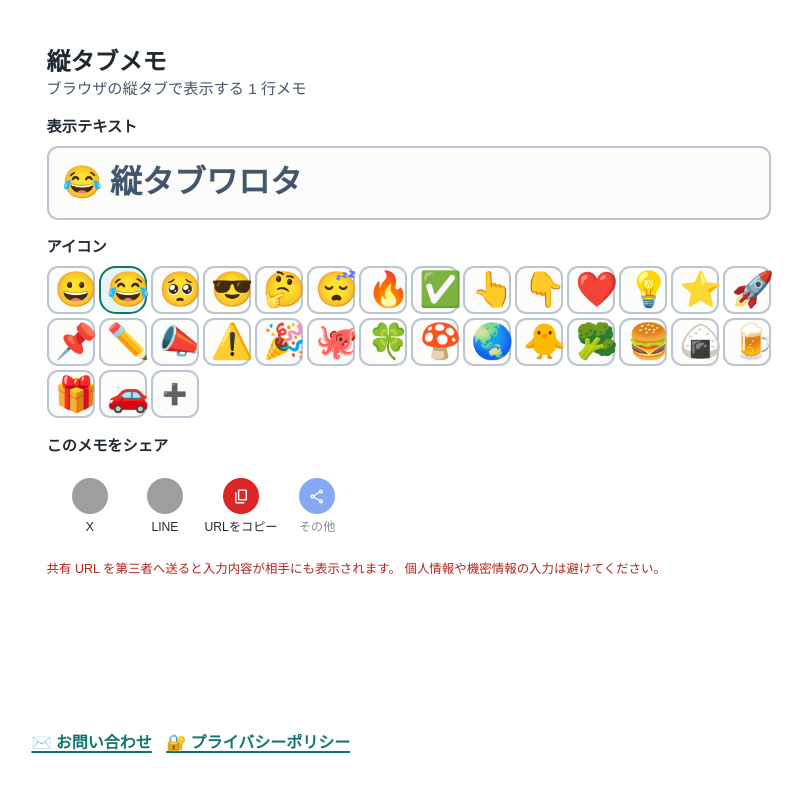
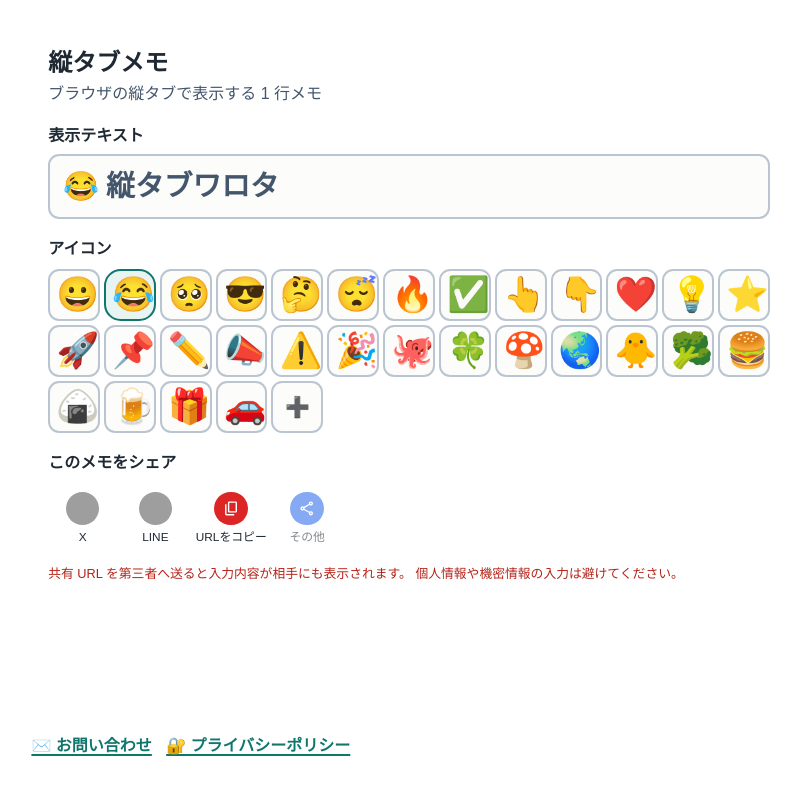
Before and after one commit to hirokiwa/vertical-tab-memo, a website built with Vite: page index.html in a window 1280 px wide. Shown: the whole page, without its empty margins (231-1034 px from the left). Built offline with nearby package versions, Linux system fonts and the light colour scheme; grey boxes are pictures that could not be loaded.

Commit message:
Adjust contents size

```diff
--- a/src/styles/app.css
+++ b/src/styles/app.css
@@ -44,7 +44,7 @@
   padding: clamp(0.75rem, 2vw, 1.25rem);
   display: flex;
   flex-direction: column;
-  gap: clamp(0.85rem, 1.8vw, 1.2rem);
+  gap: clamp(1rem, 2vw, 1.35rem);
 }
 
 .memo-app__footer {
@@ -68,7 +68,7 @@
 }
 
 .memo-app__ad-unit {
-  min-height: 6rem;
+  min-height: 5.5rem;
 }
 
 .memo-app__footer-nav {
@@ -121,10 +121,10 @@
 
 .memo-card {
   min-width: 0;
-  padding: clamp(0.8rem, 2vw, 1.1rem);
+  padding: clamp(0.9rem, 2vw, 1.2rem);
   display: flex;
   flex-direction: column;
-  gap: 0.9rem;
+  gap: 1rem;
 }
 
 .memo-card__header {
@@ -135,7 +135,7 @@
 .memo-card__heading-group {
   display: flex;
   flex-direction: column;
-  gap: 0.1rem;
+  gap: 0.2rem;
 }
 
 .memo-card__title {
@@ -146,8 +146,8 @@
 
 .memo-card__description {
   color: var(--memo-color-subtext);
-  font-size: 0.95rem;
-  line-height: 1.4;
+  font-size: clamp(0.92rem, 1.8vw, 1rem);
+  line-height: 1.5;
 }
 
 .memo-card__icon-section {
@@ -159,7 +159,7 @@
 .memo-card__icon-title,
 .memo-card__editor-title,
 .memo-card__url-title {
-  font-size: 0.95rem;
+  font-size: 1rem;
   font-weight: 700;
   padding: 0;
 }
@@ -341,17 +341,17 @@
 .memo-card__editor-section {
   display: flex;
   flex-direction: column;
-  gap: 0.6rem;
+  gap: 0.55rem;
 }
 
 .memo-card__editor {
   border: 2px solid var(--memo-color-border);
   border-radius: 0.7rem;
-  padding: 0.65rem 0.85rem;
-  min-height: 4rem;
+  padding: 0.6rem 0.8rem;
+  min-height: 3.5rem;
   display: flex;
   align-items: flex-start;
-  gap: 0.5rem;
+  gap: 0.45rem;
   color: var(--memo-color-text);
   background: #fcfcfa;
   cursor: text;
@@ -378,24 +378,24 @@
 
 .memo-card__editor-icon {
   flex: 0 0 auto;
-  font-size: clamp(1.25rem, 4vw, 2rem);
+  font-size: clamp(1.2rem, 3.6vw, 1.8rem);
   font-weight: 700;
-  line-height: 1.5;
+  line-height: 1.4;
 }
 
 .memo-card__editor-text {
   flex: 1 1 auto;
   min-width: 0;
-  height: calc(1.5em + 0.1rem);
+  height: calc(1.4em + 0.1rem);
   padding: 0;
   border: 0;
   appearance: none;
   background: transparent;
   color: inherit;
   font-family: inherit;
-  font-size: clamp(1.25rem, 4vw, 2rem);
+  font-size: clamp(1.2rem, 3.6vw, 1.8rem);
   font-weight: 700;
-  line-height: 1.5;
+  line-height: 1.4;
   overflow-wrap: anywhere;
   outline: none;
 }
@@ -411,15 +411,16 @@
 .memo-card__share-section {
   display: flex;
   flex-direction: column;
-  gap: 0.55rem;
+  gap: 0.5rem;
 }
 
 .memo-card__share-actions {
   max-width: 100%;
-  padding: 0.35rem;
+  padding: 0.2rem 0;
   display: flex;
   flex-wrap: wrap;
   justify-content: start;
+  gap: 0.25rem;
 }
 
 .memo-card__share-button {
@@ -429,9 +430,9 @@
   flex-direction: column;
   align-items: center;
   justify-content: center;
-  gap: 0.35rem;
-  min-height: 4.7rem;
-  min-width: 4.7rem;
+  gap: 0.3rem;
+  min-height: 4.3rem;
+  min-width: 4.3rem;
   padding: 0;
   background: transparent;
   color: var(--memo-color-text);
@@ -466,8 +467,8 @@
 }
 
 .memo-card__share-icon {
-  width: 2.25rem;
-  height: 2.25rem;
+  width: 2.1rem;
+  height: 2.1rem;
   border-radius: 999px;
   display: flex;
   align-items: center;
@@ -514,14 +515,14 @@
 }
 
 .memo-card__share-label {
-  font-size: 0.76rem;
+  font-size: 0.74rem;
   line-height: 1.2;
 }
 
 .memo-card__note {
   color: #b42318;
-  font-size: 0.78rem;
-  line-height: 1.7;
+  font-size: 0.8rem;
+  line-height: 1.6;
 }
 
 .privacy-page {
@@ -530,7 +531,7 @@
   padding: clamp(0.75rem, 2vw, 1.25rem);
   display: flex;
   flex-direction: column;
-  gap: clamp(0.85rem, 1.8vw, 1.2rem);
+  gap: clamp(1rem, 2vw, 1.35rem);
 }
 
 .privacy-page__main {
@@ -546,7 +547,7 @@
   padding: 0;
   display: flex;
   flex-direction: column;
-  gap: 1rem;
+  gap: 1.05rem;
 }
 
 .privacy-policy__header,
@@ -567,8 +568,8 @@
 }
 
 .privacy-policy__title {
-  font-size: clamp(1.4rem, 3vw, 2rem);
-  line-height: 1.25;
+  font-size: clamp(1.45rem, 3vw, 1.95rem);
+  line-height: 1.2;
 }
 
 .privacy-policy__lead,
```
